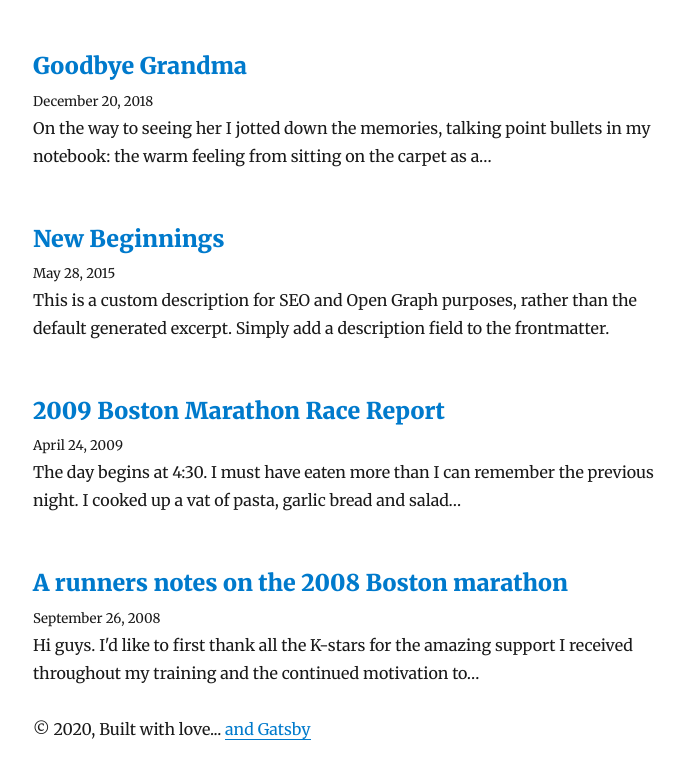
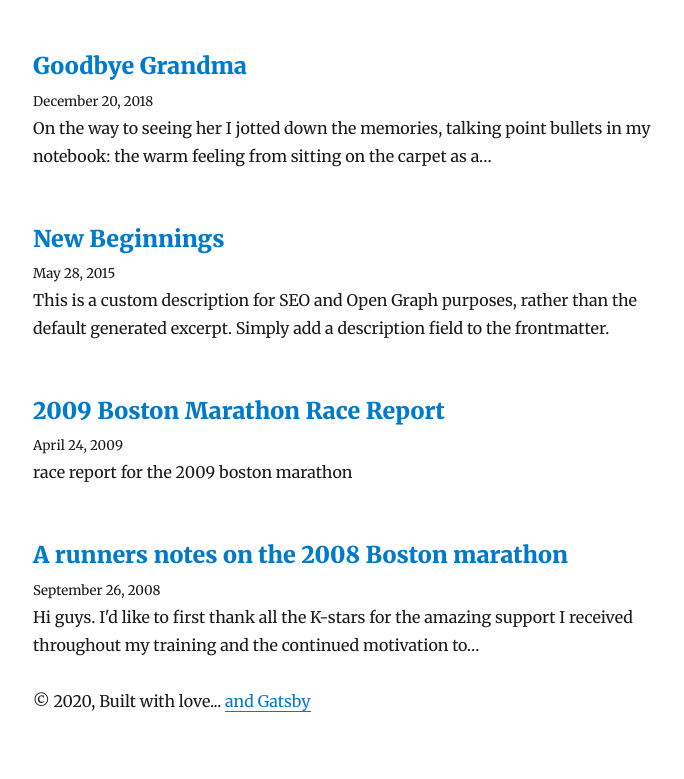
Before and after one commit to ariakerstein/gatsby-blog-2020, a Gatsby site: page / in a window 1280 px wide. Shown: the part 716-1495 px from the top of the page, without its empty margins (292-976 px from the left). After the commit the page ends 1473 px from the top, so only its background shows below. Built offline with nearby package versions, Linux system fonts and the light colour scheme; Gatsby itself is replaced by a stand-in of ours; some packages are replaced by stand-ins of ours.

Commit message:
update desc for 2009 boston post

```diff
--- a/content/blog/2009-boston-marathon-race-report/index.md
+++ b/content/blog/2009-boston-marathon-race-report/index.md
@@ -2,6 +2,7 @@
 title: 2009 Boston Marathon Race Report
 date: 2009-04-24T07:55:57+00:00
 permalink: /2009-boston-marathon-race-report/
+description: race report for the 2009 boston marathon
 categories:
   - Running
 ---
```
